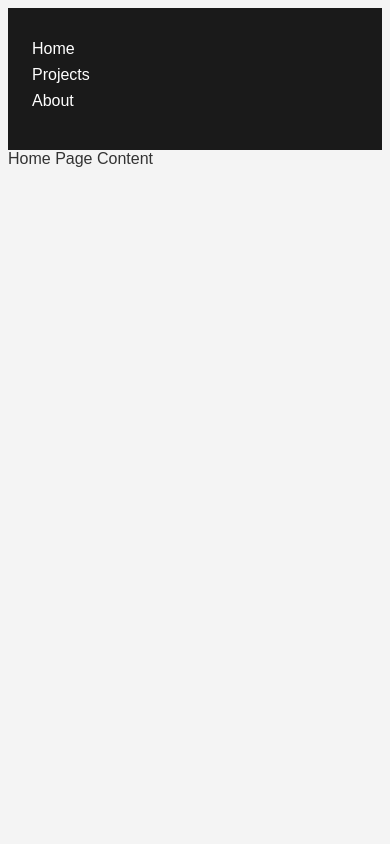
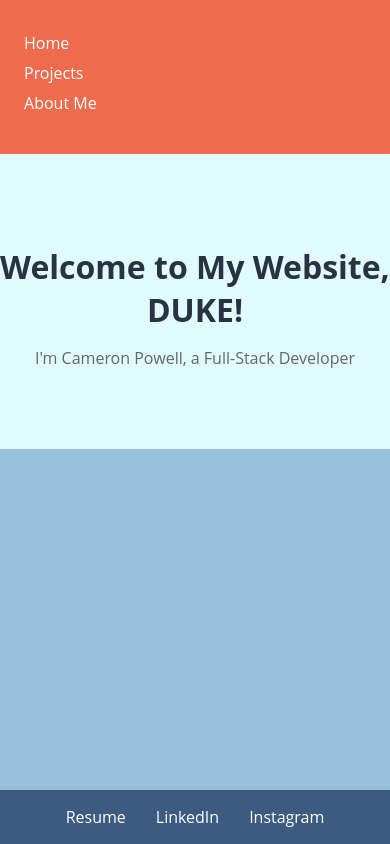
Before and after one commit to bbuckwheatt/website, a React app: page / in a window 390 px wide. Built offline with nearby package versions, Linux system fonts and the light colour scheme; the HTML template or start-up script is replaced by a standard one.

Commit message:
pages, footer, styles, projects layed out

```diff
--- a/public/style.css
+++ b/public/style.css
@@ -1,14 +1,31 @@
 /* style.css */
 
-body {
-    background-color: #f4f4f4; /* Light grey background */
-    color: #333; /* Dark grey text */
-    font-family: Arial, sans-serif;
-  }
+/* Theme Constants */
+:root {
+  /*Text*/
+  --THEME_COLOR_1: #293241;
+  /*Background*/
+  --THEME_COLOR_2: #98c1d9;
+  /*Header*/
+  --THEME_COLOR_3: #ee6c4d;
+  /*Hero, about, projects*/
+  --THEME_COLOR_4: #e0fbfc;
+  /*footer*/
+  --THEME_COLOR_5: #3d5a80;
+}
+
+/* General Styles */
+body, html {
+  margin: 0;
+  padding: 0;
+  font-family: 'Open Sans', sans-serif;
+  background-color: var(--THEME_COLOR_2);
+  color: var(--THEME_COLOR_1);
+}
 
   header {
-    background-color: #1a1a1a; /* Dark header background */
-    color: #ffffff; /* White text */
+    background-color: var(--THEME_COLOR_3); /* Dark header background */
+    color: var(--THEME_COLOR_1); /* White text */
     padding: 1rem;
   }
 
@@ -26,7 +43,7 @@ body {
   }
 
   header nav ul li a:hover {
-    color: #04b4e0; /* Highlight color for link hover */
+    color: var(--THEME_COLOR_1); /* Highlight color for link hover */
   }
 
 /* style.css */
@@ -42,7 +59,167 @@ body {
 
     /* Other responsive styles */
   }
+  /* Home */
+  /* Hero Section */
+.hero {
+  text-align: center;
+  padding: 4rem 0;
+  background-color: var(--THEME_COLOR_4);
+}
 
+.hero h1 {
+  font-size: 2.5rem;
+  margin-bottom: 0.5rem;
+}
 
+.hero p {
+  font-size: 1.2rem;
+  color: #666;
+}
 
-  /* Additional styles for other elements */
+/* Portfolio Section */
+.portfolio {
+  padding: 2rem 0;
+}
+
+.portfolio h2 {
+  text-align: center;
+  margin-bottom: 1rem;
+}
+
+.project {
+  margin-bottom: 1rem;
+}
+
+/* About Section */
+.about {
+  background-color: var(--THEME_COLOR_4);
+  padding: 2rem;
+  margin-top: 1rem;
+}
+
+/* Skills Section */
+.skills {
+  padding: 2rem 0;
+}
+
+.skills ul {
+  list-style-type: none;
+  padding: 0;
+}
+
+.skills li {
+  display: inline-block;
+  margin: 0.5rem;
+  padding: 0.5rem 1rem;
+  background-color: #ddd;
+  border-radius: 2px;
+}
+
+/* Contact Section */
+.contact {
+  background-color: #333;
+  color: #fff;
+  padding: 2rem;
+  text-align: center;
+}
+
+.contact a {
+  color: #04b4e0;
+  text-decoration: none;
+  font-weight: bold;
+}
+
+/* Responsive Design */
+@media (max-width: 768px) {
+  .hero h1 {
+    font-size: 2rem;
+  }
+
+  .hero p {
+    font-size: 1rem;
+  }
+
+  .skills li {
+    display: block;
+    margin: 0.5rem 0;
+  }
+}
+
+  /* Projects */
+
+.projects {
+  background-color: var(--THEME_COLOR_4);
+  padding: 2rem;
+  text-align: center;
+}
+
+.project-list {
+  display: flex;
+  flex-wrap: wrap;
+  justify-content: space-around;
+}
+
+.project {
+  width: 30%;
+  margin: 1rem;
+  padding: 1rem;
+  box-shadow: 0 2px 4px rgba(0, 0, 0, 0.1);
+  border-radius: 8px;
+  background: #f9f9f9;
+  transition: transform 0.3s ease;
+}
+
+.project:hover {
+  transform: translateY(-5px);
+}
+
+.project-image {
+  max-width: 100%;
+  height: auto;
+  border-radius: 4px;
+}
+
+.project a {
+  display: inline-block;
+  margin: 0.5rem;
+  padding: 0.5rem 1rem;
+  color: #333;
+  text-decoration: none;
+  border: 1px solid #333;
+  border-radius: 4px;
+}
+
+.project a:hover {
+  background-color: #333;
+  color: #fff;
+}
+
+/* Responsive Design for Projects */
+@media (max-width: 768px) {
+  .project {
+    width: 100%;
+  }
+}
+
+/* Footer */
+
+.site-footer {
+  background-color: var(--THEME_COLOR_5); /* Dark background */
+  color: #fff; /* White text */
+  text-align: center;
+  padding: 1rem 0;
+  position: fixed;
+  bottom: 0;
+  width: 100%;
+}
+
+.site-footer a {
+  color: #fff; /* White text for links */
+  margin: 0 15px;
+  text-decoration: none;
+}
+
+.site-footer a:hover {
+  text-decoration: underline;
+}
--- a/src/App.tsx
+++ b/src/App.tsx
@@ -1,15 +1,20 @@
 import React from 'react';
 import { BrowserRouter as Router, Route, Routes } from 'react-router-dom';
 import Header from './components/Header';
+import Home from './pages/Home';
+import Projects from './pages/Projects';
+import About from './pages/About';
+import Footer from './components/Footer';
 
-const Home: React.FC = () => <div>Home Page Content</div>;
-const Projects: React.FC = () => <div>Projects Page Content</div>;
-const About: React.FC = () => <div>About Page Content</div>;
+// const Home: React.FC = () => <div>Home Page Content</div>;
+// const Projects: React.FC = () => <div>Projects Page Content</div>;
+// const About: React.FC = () => <div>About Page Content</div>;
 
 const App: React.FC = () => {
   return (
     <Router>
       <Header />
+      <main>
       <Routes>
         {/* <Route exact path="/" component={Home} />
         <Route path="/projects" component={Projects} />
@@ -19,6 +24,8 @@ const App: React.FC = () => {
         <Route path="/about" element={<About />} />
         {/* Define other routes here */}
       </Routes>
+      </main>
+      <Footer />
     </Router>
   );
 };
--- /dev/null
+++ b/src/components/Footer.tsx
@@ -0,0 +1,14 @@
+// src/components/Footer.tsx
+import React from 'react';
+
+const Footer: React.FC = () => {
+  return (
+    <footer className="site-footer">
+      <a href="https://drive.google.com/your_resume.pdf" target="_blank" rel="noopener noreferrer">Resume</a>
+      <a href="https://www.linkedin.com/in/cameron-powell-" target="_blank" rel="noopener noreferrer">LinkedIn</a>
+      <a href="https://www.instagram.com/campowell8" target="_blank" rel="noopener noreferrer">Instagram</a>
+    </footer>
+  );
+};
+
+export default Footer;
--- a/src/components/Header.tsx
+++ b/src/components/Header.tsx
@@ -1,24 +1,5 @@
 import React from 'react';
 import { Link } from 'react-router-dom';
-
-// const Header: React.FC = () => {
-//   return (
-//     <header>
-//       <nav>
-//         <ul>
-//           <li><Link to="/">Home</Link></li>
-//           <li><Link to="/projects">Projects</Link></li>
-//           <li><Link to="/about">About</Link></li>
-//           {/* Add other navigation links here */}
-//         </ul>
-//       </nav>
-//     </header>
-//   );
-// };
-
-// export default Header;
-
-//styled attempt
 
 const Header: React.FC = () => {
   return (
@@ -27,7 +8,7 @@ const Header: React.FC = () => {
         <ul className="nav-list">
           <li><Link to="/" className="nav-link">Home</Link></li>
           <li><Link to="/projects" className="nav-link">Projects</Link></li>
-          <li><Link to="/about" className="nav-link">About</Link></li>
+          <li><Link to="/about" className="nav-link">About Me</Link></li>
           {/* Other navigation links */}
         </ul>
       </nav>
--- a/src/pages/About.tsx
+++ b/src/pages/About.tsx
@@ -0,0 +1,13 @@
+// src/components/About.tsx
+import React from 'react';
+
+const About: React.FC = () => {
+  return (
+    <section className="about">
+      <h2>About Me</h2>
+      <p>Detail your professional background and experience.</p>
+    </section>
+  );
+};
+
+export default About;
--- a/src/pages/Home.tsx
+++ b/src/pages/Home.tsx
@@ -0,0 +1,16 @@
+// src/components/Home.tsx
+import React from 'react';
+
+const Home: React.FC = () => {
+  return (
+    <div>
+      <section className="hero">
+        <h1>Welcome to My Website, DUKE!</h1>
+        <p>I'm Cameron Powell, a Full-Stack Developer</p>
+      </section>
+      {/* Add other sections here */}
+    </div>
+  );
+};
+
+export default Home;
--- a/src/pages/Projects.tsx
+++ b/src/pages/Projects.tsx
@@ -0,0 +1,73 @@
+// src/components/Projects.tsx
+import React from 'react';
+
+// Define a type for the project object
+type Project = {
+  id: number;
+  title: string;
+  description: string;
+  imageUrl: string; // Assuming you have images for your projects
+  liveUrl: string; // URL to the live project
+  repoUrl: string; // URL to the project's repository
+};
+
+// Sample projects data
+const projects: Project[] = [
+  {
+    id: 1,
+    title: 'Stop Motion Animator',
+    description: 'Proposed, developed, and implemented a fully functional stop-motion animation studio in the open-source remote collaboration tool, Covey.Town, utilizing React, TypeScript, and the Agile development system.',
+    imageUrl: '../photos/animator.png',
+    liveUrl: 'https://stop-motion-studio-hyvi.onrender.com',
+    repoUrl: 'https://github.com/neu-cs4530/covey-town-project-team-603',
+  },
+  {
+    id: 2,
+    title: 'Photo Editor App',
+    description: 'This is a brief description of Project One.',
+    imageUrl: '/path-to-your-image.jpg',
+    liveUrl: 'http://liveurl.com',
+    repoUrl: 'http://repourl.com',
+  },
+
+  {
+    id: 3,
+    title: 'Tic Tac Toe Game',
+    description: 'This is a brief description of Project One.',
+    imageUrl: '/path-to-your-image.jpg',
+    liveUrl: 'http://liveurl.com',
+    repoUrl: 'http://repourl.com',
+  },
+
+  {
+    id: 4,
+    title: 'New York City Property Price Estimator',
+    description: 'This is a brief description of Project One.',
+    imageUrl: '/path-to-your-image.jpg',
+    liveUrl: 'http://liveurl.com',
+    repoUrl: 'http://repourl.com',
+  },
+
+
+];
+
+const Projects: React.FC = () => {
+  return (
+    <section className="projects">
+      <h2>My Projects</h2>
+      <div className="project-list">
+        {projects.map((project) => (
+          <div key={project.id} className="project">
+            <img src={project.imageUrl} alt={project.title} className="project-image" />
+            <h3>{project.title}</h3>
+            <p>{project.description}</p>
+            <a href={project.liveUrl} target="_blank" rel="noopener noreferrer">View Live</a>
+            <a href={project.repoUrl} target="_blank" rel="noopener noreferrer">View Code</a>
+          </div>
+        ))}
+      </div>
+    </section>
+  );
+};
+
+export default Projects;
--- /dev/null
+++ b/src/styles/components.css
@@ -0,0 +1,19 @@
+.site-footer {
+    background-color: #333; /* Dark background */
+    color: #fff; /* White text */
+    text-align: center;
+    padding: 1rem 0;
+    position: fixed;
+    bottom: 0;
+    width: 100%;
+  }
+
+  .site-footer a {
+    color: #fff; /* White text for links */
+    margin: 0 15px;
+    text-decoration: none;
+  }
+
+  .site-footer a:hover {
+    text-decoration: underline;
+  }
--- a/webpack.config.js
+++ b/webpack.config.js
@@ -34,8 +34,9 @@ module.exports = {
     }),
   ],
   devServer: {
-    static: path.join(__dirname, 'dist'),
+    static: path.join(__dirname, 'public'),
     compress: true,
     port: 3000, // You can specify the port here
+    historyApiFallback: true, // Add this line
   },
 };
```
Also changed, not shown: src/photos/animator.png (added), src/styles/style.css (deleted), 1 other file (tests, documents, lock files or other folders).
